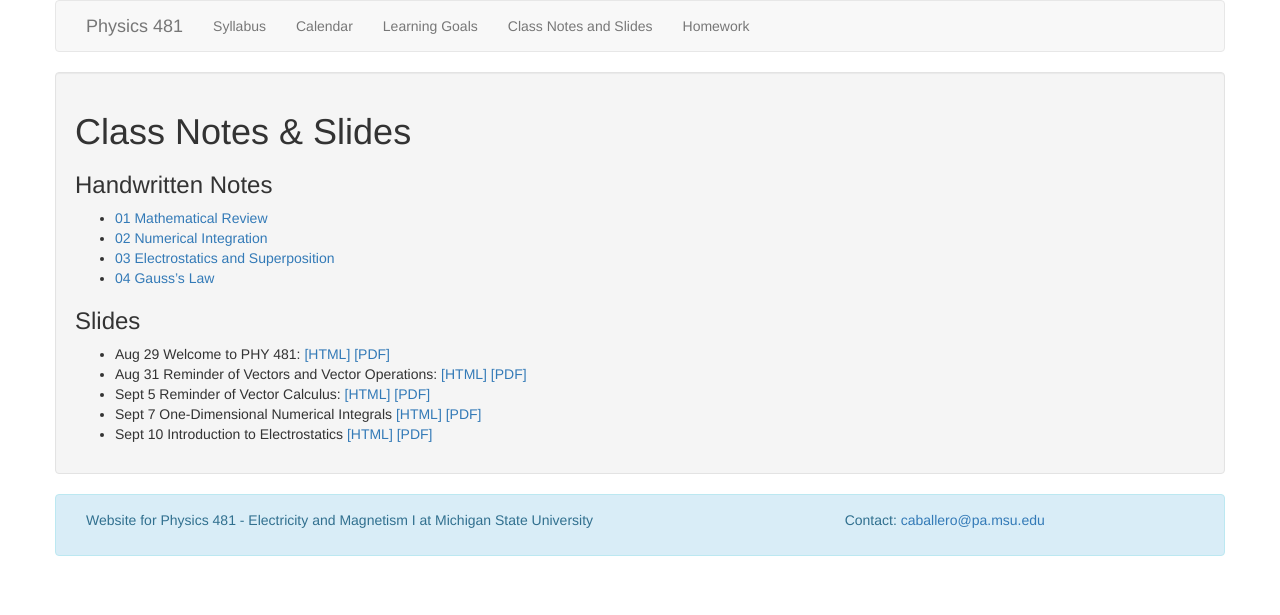
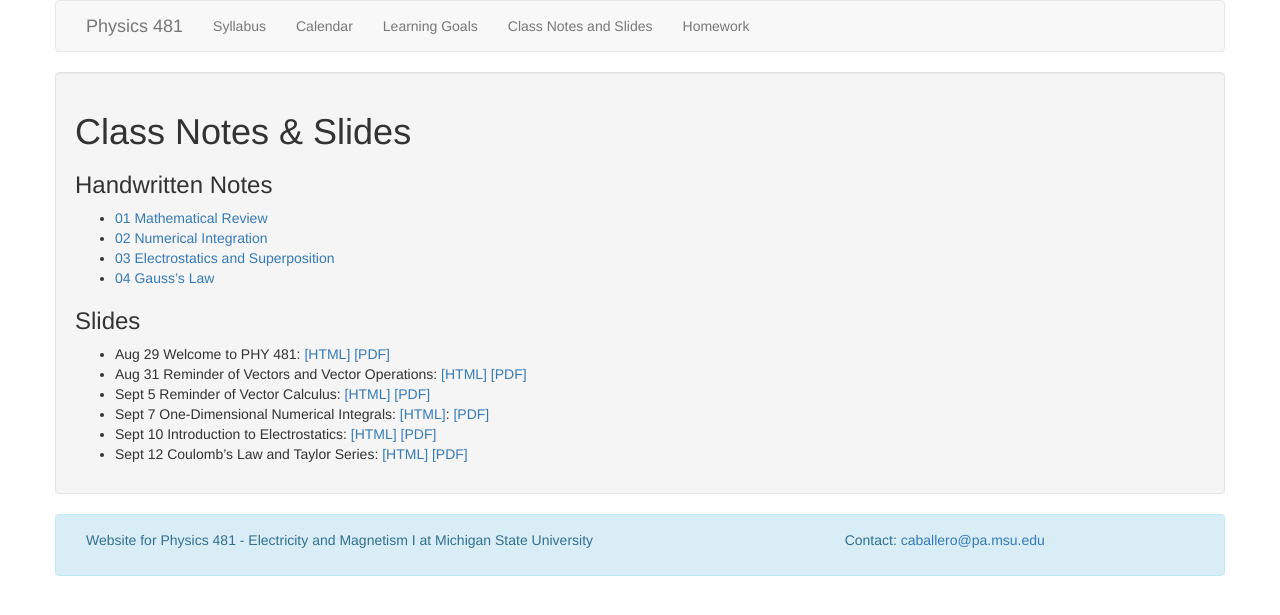
Before and after one commit to dannycab/phy481msu_f2018, a Jekyll site: the page built from notes/list_of_notes.md, in a window 1280 px wide. Shown: the top 615 px of the page. Built offline with Jekyll 4.4.1, drawn with Linux system fonts in a browser that asks for light colours.

Commit message:
updated slides for today

```diff
--- a/notes/list_of_notes.md
+++ b/notes/list_of_notes.md
@@ -16,5 +16,6 @@ permalink: notes/index.html
 - Aug 29 Welcome to PHY 481: [[HTML]](./01-slides.html) [[PDF]](./01-slides.pdf)
 - Aug 31 Reminder of Vectors and Vector Operations: [[HTML]](./02-slides.html) [[PDF]](./02-slides.pdf)
 - Sept 5 Reminder of Vector Calculus: [[HTML]](./03-slides.html) [[PDF]](./03-slides.pdf)
-- Sept 7 One-Dimensional Numerical Integrals [[HTML]](./04-slides.html) [[PDF]](./04-slides.pdf)
-- Sept 10 Introduction to Electrostatics [[HTML]](./05-slides.html) [[PDF]](./05-slides.pdf)
+- Sept 7 One-Dimensional Numerical Integrals: [[HTML]](./04-slides.html): [[PDF]](./04-slides.pdf)
+- Sept 10 Introduction to Electrostatics: [[HTML]](./05-slides.html) [[PDF]](./05-slides.pdf)
+- Sept 12 Coulomb's Law and Taylor Series: [[HTML]](./06-slides.html) [[PDF]](./06-slides.pdf)
```
Also changed, not shown: notes/06-slides.md (+51 -23 lines), 7 other files.
